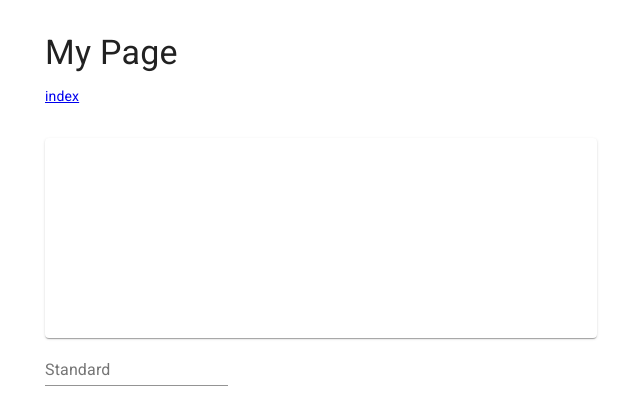
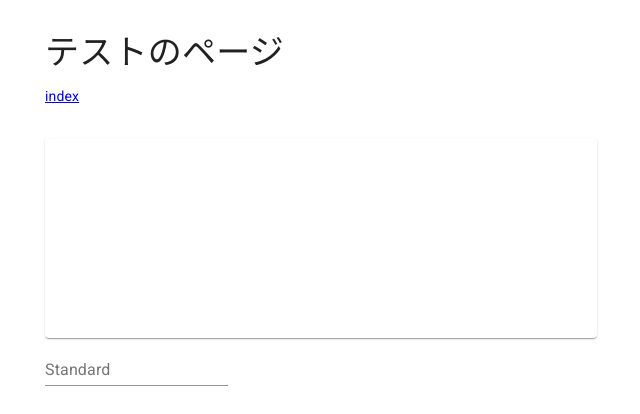
Before and after one commit to hankei6km/test-nextjs-material-ui, a Next.js app: page /mypage in a window 1280 px wide. Shown: the top 414 px of the page, without its empty margins (319-959 px from the left). Built offline with nearby package versions, Linux system fonts and the light colour scheme.

Commit message:
ページタイトル変更 - header の変更 - ページ内の表記変更

```diff
--- a/pages/mypage.js
+++ b/pages/mypage.js
@@ -1,4 +1,5 @@
 import React, { useState } from 'react';
+import Head from 'next/head';
 import NextLink from 'next/link';
 import Container from '@material-ui/core/Container';
 import Typography from '@material-ui/core/Typography';
@@ -11,9 +12,12 @@ export default function Mypage() {
   const [imgUrl, setImgUrl] = useState('');
   return (
     <Container maxWidth="sm">
+      <Head>
+        <title>テストのページ</title>
+      </Head>
       <Box my={4}>
         <Typography variant="h4" component="h1" gutterBottom>
-          My Page
+          テストのページ
         </Typography>
         <NextLink href={'/'}>
           <a>index</a>
```
